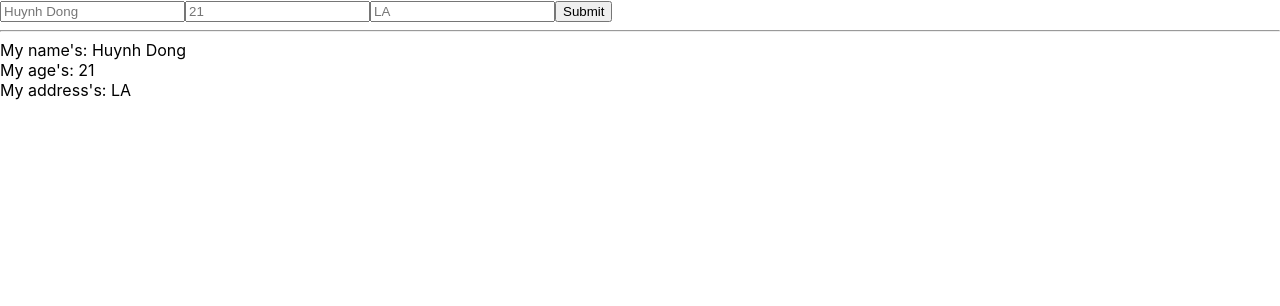
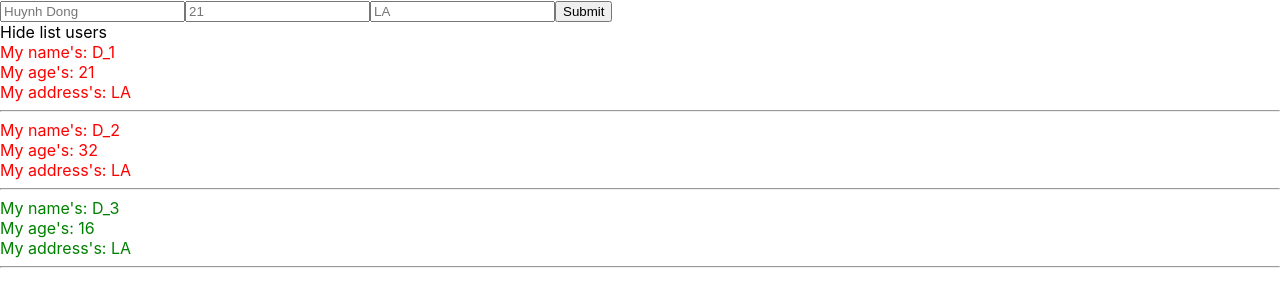
Before and after one commit to huynhdong0/learn-reactjs-hoidanit, a React (Create React App) app: page / in a window 1280 px wide. Shown: the top 306 px of the page. Built offline with nearby package versions, Linux system fonts and the light colour scheme.

Commit message:
if conditions

```diff
--- a/src/App.css
+++ b/src/App.css
@@ -1,3 +1,10 @@
+.red {
+  color: red;
+}
+.green {
+  color: green;
+}
+
 .App {
   text-align: center;
 }
--- a/src/components/DisplayInfor.js
+++ b/src/components/DisplayInfor.js
@@ -1,14 +1,38 @@
 import React from "react";
 
 class DisplayInfor extends React.Component {
+    state = {
+        isShowHide: true
+    };
+
+    handleShowHide = () => {
+        this.setState({
+            isShowHide: !this.state.isShowHide
+        })
+    }
 
     render() {
-        const {name, age, address} = this.props;
+        const {listUsers} = this.props;
         return(
             <div>
-                <div>My name's: {name}</div>
-                <div>My age's: {age}</div>
-                <div>My address's: {address}</div>
+                <div>
+                    <span  onClick={() => {this.handleShowHide()}}>
+                        {this.state.isShowHide ? 'Hide' : 'Show'} list users
+                    </span>
+                </div>
+                {this.state.isShowHide &&
+                    <div>
+                    {listUsers.map((user) => {
+                        return (
+                            <div key={user.id} className={+user.age > 18 ? 'red' : 'green'}>
+                                <div>My name's: {user.name}</div>
+                                <div>My age's: {user.age}</div>
+                                <div>My address's: {user.address}</div>
+                                <hr/>
+                            </div>
+                        );
+                    })}
+                    </div>}
             </div>
         );
     };
--- a/src/components/MyCompoent.js
+++ b/src/components/MyCompoent.js
@@ -1,10 +1,22 @@
 import React from "react";
 import UserInfor from "./UserInfor";
+import DisplayInfor from "./DisplayInfor";
+
 class MyComponent extends React.Component {
+
+    state = {
+        listUsers: [
+            {id: 1, name: 'D_1', age: '21', address: 'LA'},
+            {id: 2, name: 'D_2', age: '32', address: 'LA'},
+            {id: 3, name: 'D_3', age: '16', address: 'LA'}
+        ]
+    };
+
     render() {
         return (
             <div>
                 <UserInfor/>
+                <DisplayInfor listUsers = {this.state.listUsers}/>
             </div>
         );
     };
--- a/src/components/UserInfor.js
+++ b/src/components/UserInfor.js
@@ -1,5 +1,4 @@
 import React from "react";
-import DisplayInfor from "./DisplayInfor";
 class UserInfor extends React.Component {
     state = {
         name : "Huynh Dong",
@@ -44,8 +43,6 @@ class UserInfor extends React.Component {
                     <button>
                         Submit
                     </button>
-                    <hr/>
-                    <DisplayInfor name = {this.state.name} age = {this.state.age} address = {this.state.address}/>
                 </form>
             </div>
         )
```
